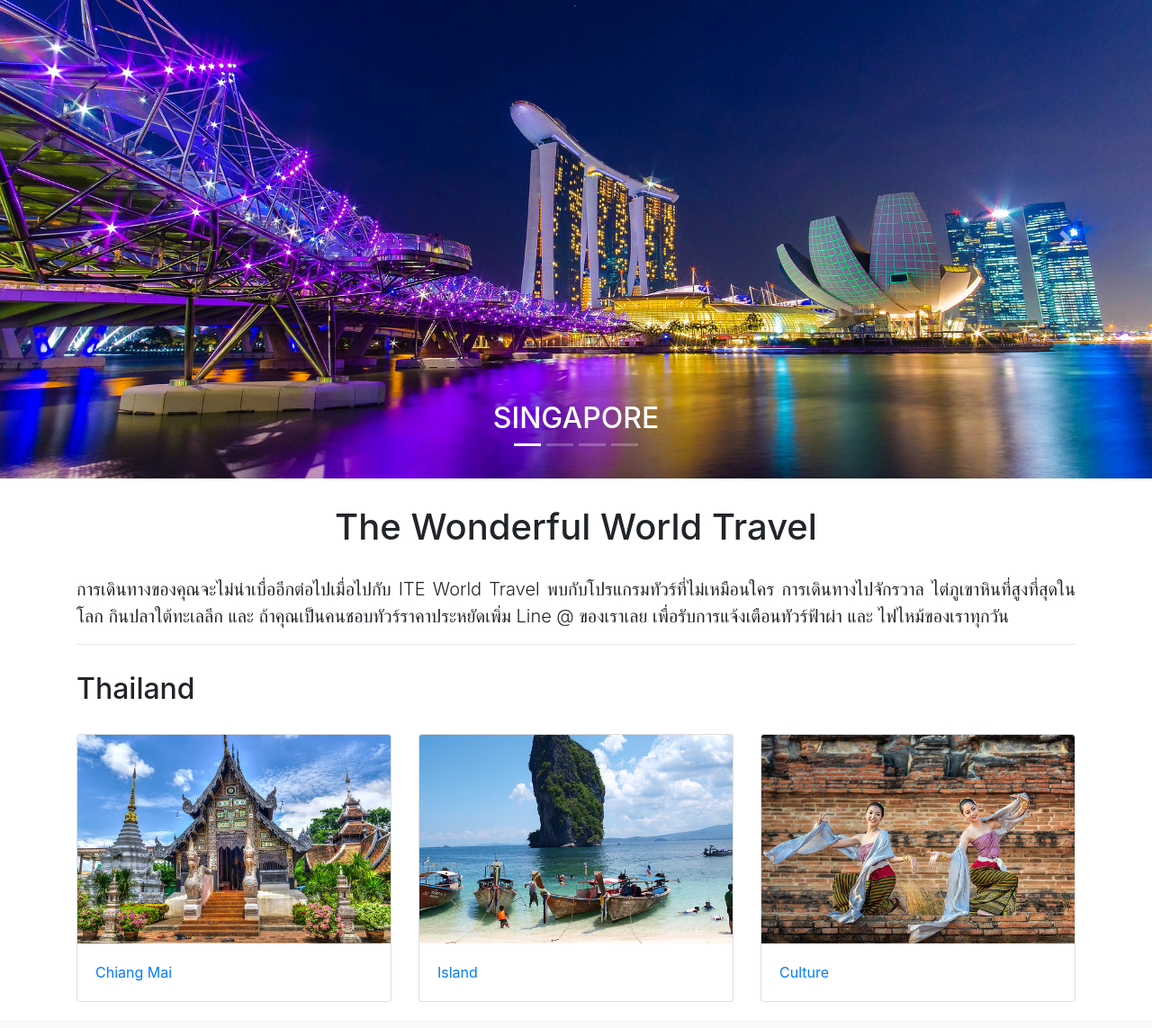
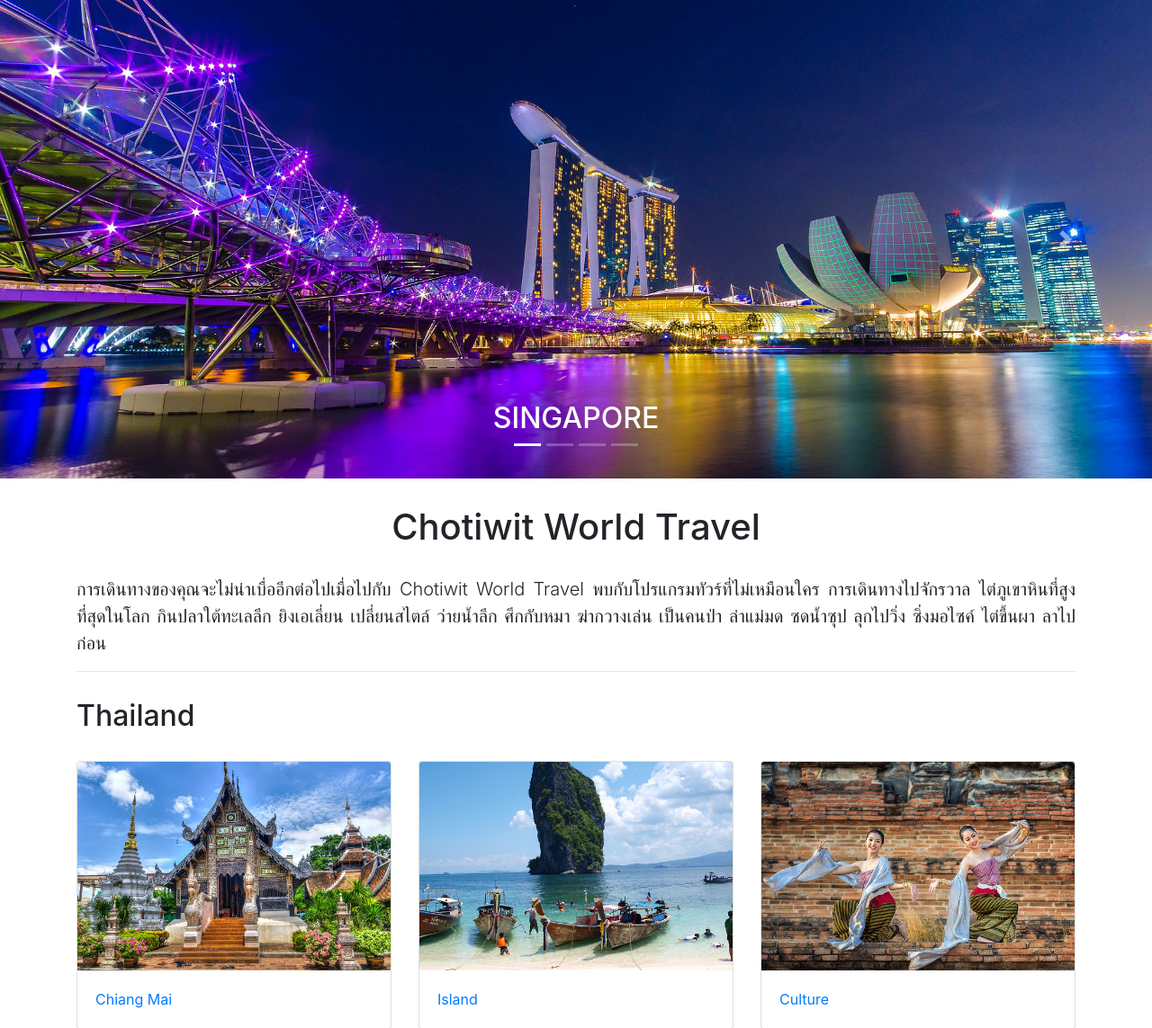
Before and after one commit to Chotiwitorratai/Chotiwit-WorldTravel, a Django app: page / in a window 1280 px wide. Shown: the part 57-1200 px from the top of the page at 90% size. Before the commit the page ends 1171 px from the top, so only its background shows below. Run offline with Django 3.2, Linux system fonts and the light colour scheme; some libraries are stand-ins or nearby versions.

Commit message:
lastcommit

```diff
--- a/templates/frontend/index.html
+++ b/templates/frontend/index.html
@@ -48,10 +48,9 @@
 </div>
 
 <div class="container">
-    <h1 class="text-center" style="margin-top: 30px; margin-bottom: 30px;">The Wonderful World Travel</h1>
-    <p class="lead text-justify">การเดินทางของคุณจะไม่น่าเบื่ออีกต่อไปเมื่อไปกับ ITE  World Travel พบกับโปรแกรมทัวร์ที่ไม่เหมือนใคร การเดินทางไปจักรวาล
-        ไต่ภูเขาหินที่สูงที่สุดในโลก กินปลาใต้ทะเลลึก และ ถ้าคุณเป็นคนชอบทัวร์ราคาประหยัดเพิ่ม Line @ ของเราเลย เพื่อรับการแจ้งเตือนทัวร์ฟ้าผ่า
-        และ ไฟไหม้ของเราทุกวัน
+    <h1 class="text-center" style="margin-top: 30px; margin-bottom: 30px;">Chotiwit World Travel</h1>
+    <p class="lead text-justify">การเดินทางของคุณจะไม่น่าเบื่ออีกต่อไปเมื่อไปกับ Chotiwit World Travel พบกับโปรแกรมทัวร์ที่ไม่เหมือนใคร การเดินทางไปจักรวาล
+        ไต่ภูเขาหินที่สูงที่สุดในโลก กินปลาใต้ทะเลลึก ยิงเอเลี่ยน เปลี่ยนสไตล์ ว่ายน้ำลึก ศึกกับหมา ฆ่ากวางเล่น เป็นคนป่า ล่าแม่มด ซดน้ำซุป ลุกไปวิ่ง ซิ่งมอไซค์ ไต่ขึ้นผา ลาไปก่อน
     </p>
     <hr>
     <h2 style="margin-top: 30px; margin-bottom: 30px;">Thailand</h2>
```
